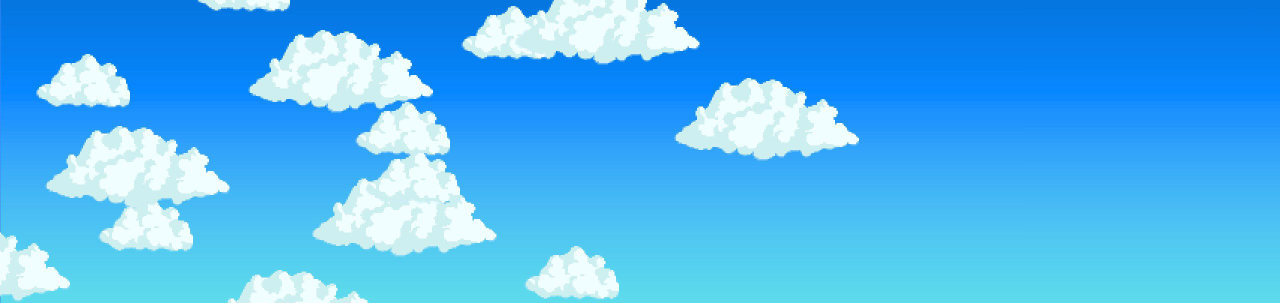
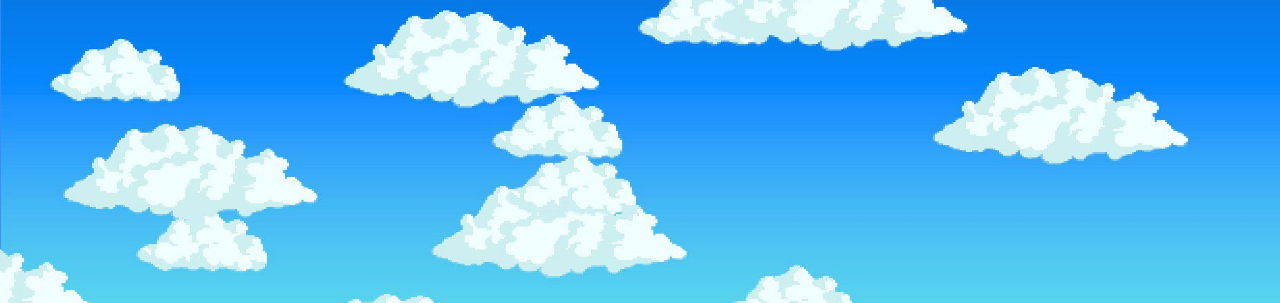
Before and after one commit to caseywar/lab02-guessing-game, a plain HTML site: page index.html in a window 1280 px wide. Shown: the top 303 px of the page. Drawn offline with Linux system fonts and the light colour scheme; a web font is replaced by a local one.

Commit message:
css background fixes

```diff
--- a/styles/style.css
+++ b/styles/style.css
@@ -6,7 +6,9 @@ body, html {
 }
 body {
     background: url(/assets/stardew.jpg);
-    background-size: 100%;
+    background-size: 1770px 850px;
+    background-repeat: no-repeat;
+    background-position: 0ch;
     display: flex;
     justify-content: center;
     align-items: center;
```
